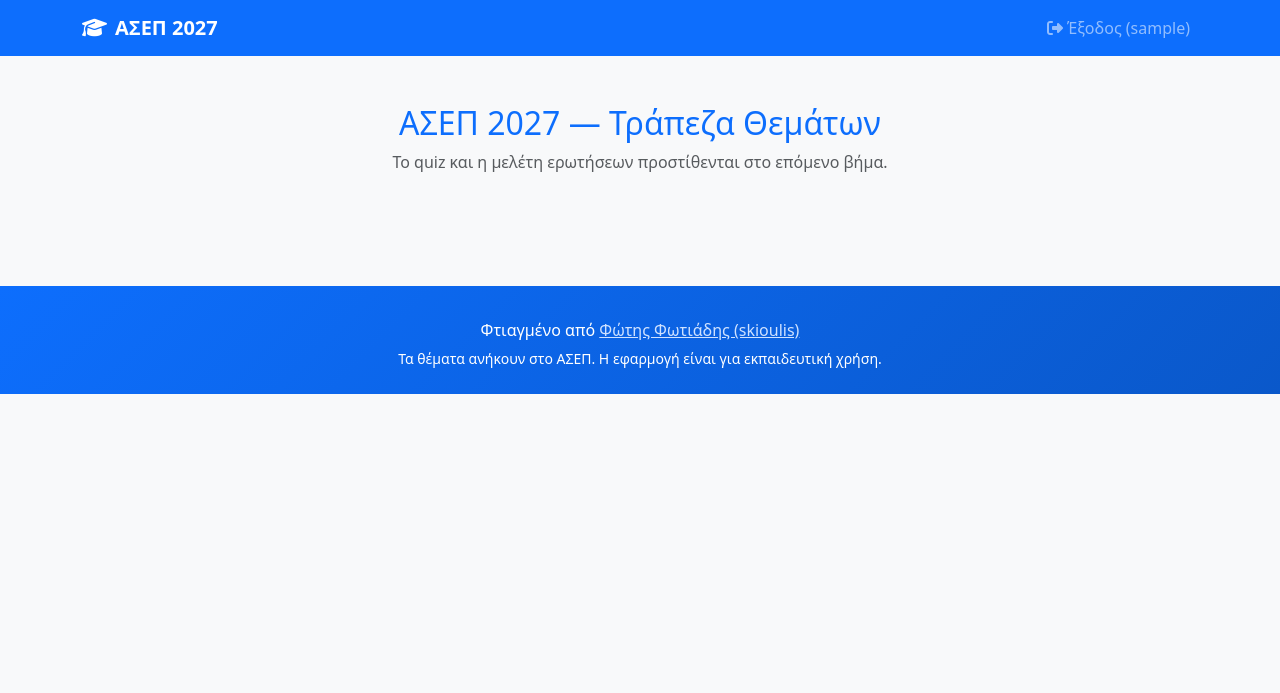
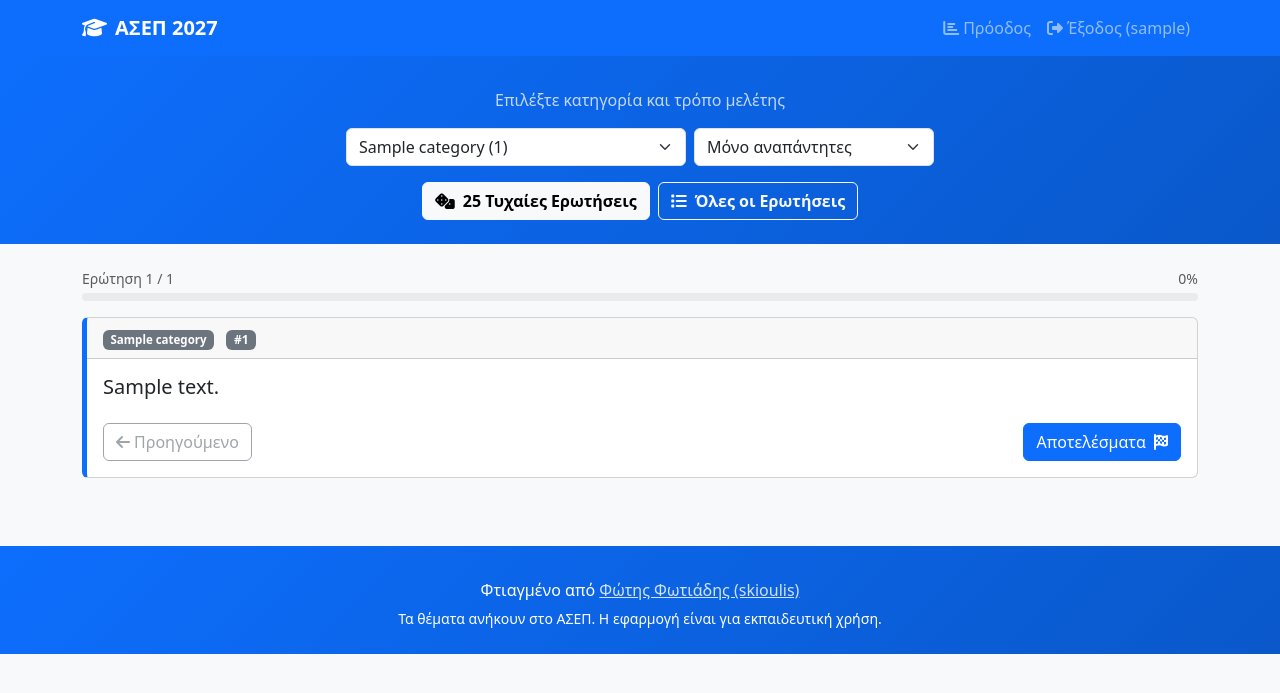
Before and after one commit to Skioulis/ASEP-2027, a Flask app: a page that uses templates/base.html in a window 1280 px wide. Shown: the top 693 px of the page. Run offline with Flask 3, Linux system fonts and the light colour scheme; a user stored in the database is signed in; tables that the repository leaves empty hold one stand-in row (values such as "Sample post").

Commit message:
Add quiz and browse frontend with progress page
Co-Authored-By: Claude Opus 5.5 <noreply@anthropic.com>

```diff
--- /dev/null
+++ b/static/app.js
@@ -0,0 +1,469 @@
+'use strict';
+
+// Quiz + browse UI. Ported from the static site; questions now come from the
+// JSON API, and answers are recorded for logged-in users.
+
+// ── Category colour map ───────────────────────────────────────────────────────
+const CATEGORY_COLORS = {
+  'Διοικητικό Δίκαιο':                                                      'bg-success',
+  'Συνταγματικό Δίκαιο':                                                    'bg-primary',
+  'Οικονομικές Επιστήμες':                                                  'bg-warning text-dark',
+  'Πληροφορική και Ψηφιακή Διακυβέρνηση':                                   'bg-dark',
+  'Ευρωπαϊκοί Θεσμοί και Δίκαιο':                                          'bg-danger',
+  'Διοίκηση Ανθρώπινου Δυναμικού':                                          'bg-info text-dark',
+  'Σύγχρονη Ιστορία της Ελλάδος (1875-σήμερα)':                            'bg-secondary',
+  'Κώδικας Κατάστασης Πολιτικών Διοικητικών Υπαλλήλων και Υπαλλήλων Ν.Π.Δ.Δ.': 'bg-secondary',
+  'Διοίκηση Επιχειρήσεων και Οργανισμών':                                   'bg-primary',
+  'Κώδικας συμπεριφοράς δημοσίων Υπαλλήλων':                               'bg-success',
+  'Γενικός Κανονισμός για την Προστασία των Δεδομένων (GDPR)':              'bg-danger',
+};
+const LETTERS = ['α', 'β', 'γ', 'δ'];
+const QUIZ_SIZE = 25;
+const LOGGED_IN = document.body.dataset.auth === '1';
+const CSRF_TOKEN = document.querySelector('meta[name="csrf-token"]').content;
+
+function categoryBadge(name) {
+  const cls = CATEGORY_COLORS[name] || 'bg-secondary';
+  return `<span class="badge badge-category ${cls} me-1">${escHtml(name)}</span>`;
+}
+
+// ── State ─────────────────────────────────────────────────────────────────────
+let catBySlug = {};       // slug → { slug, name, count }
+
+// Quiz state
+let quizSet = [];
+let quizIndex = 0;
+let quizAnswers = {};     // question id → chosen option index
+
+// Browse state
+let browse = { page: 1, pages: 1, total: 0, items: [] };
+let browseChoice = {};    // question id → chosen index, or -1 when only revealed
+
+// ── DOM refs ──────────────────────────────────────────────────────────────────
+const elLoading        = document.getElementById('loading');
+const elWelcome        = document.getElementById('welcome');
+const elMessage        = document.getElementById('messageBox');
+const elQuiz           = document.getElementById('quizContainer');
+const elBrowse         = document.getElementById('browseContainer');
+const elBrowseQ        = document.getElementById('browseQuestions');
+const elPagination     = document.getElementById('pagination');
+const elCategoryFilter = document.getElementById('categoryFilter');
+const elPoolFilter     = document.getElementById('poolFilter');   // only when logged in
+const btnQuiz          = document.getElementById('btnQuiz');
+const btnBrowse        = document.getElementById('btnBrowse');
+
+// ── API helpers ───────────────────────────────────────────────────────────────
+async function api(path, options = {}) {
+  const res = await fetch(path, { credentials: 'same-origin', ...options });
+  const body = await res.json().catch(() => ({}));
+  if (!res.ok) throw new Error(body.error || `HTTP ${res.status}`);
+  return body;
+}
+
+function recordAttempt(q, chosen, mode) {
+  if (!LOGGED_IN) return;
+  api('/api/attempts', {
+    method: 'POST',
+    headers: { 'Content-Type': 'application/json', 'X-CSRFToken': CSRF_TOKEN },
+    body: JSON.stringify({ question_id: q.id, chosen, mode }),
+  }).catch(err => console.warn('Η απάντηση δεν αποθηκεύτηκε:', err.message));
+}
+
+function toQuestion(item) {
+  const cat = catBySlug[item.category];
+  return { id: item.id, n: item.n, question: item.q, answers: item.a,
+           correct: item.c, category: cat ? cat.name : item.category };
+}
+
+function selectedParams(extra = {}) {
+  const params = new URLSearchParams(extra);
+  if (elCategoryFilter.value) params.set('category', elCategoryFilter.value);
+  return params;
+}
+
+// ── Boot ──────────────────────────────────────────────────────────────────────
+async function init() {
+  showSection('loading');
+  let categories;
+  try {
+    categories = await api('/api/categories');
+  } catch (e) {
+    showSection('welcome');
+    showMessage(`Αδυναμία φόρτωσης κατηγοριών: ${escHtml(e.message)}`);
+    return;
+  }
+  categories.forEach(c => { catBySlug[c.slug] = c; });
+  populateCategoryFilter(categories);
+
+  // Deep links from the stats page, e.g. /?category=x&pool=wrong&start=quiz
+  const params = new URLSearchParams(window.location.search);
+  if (catBySlug[params.get('category')]) elCategoryFilter.value = params.get('category');
+  if (elPoolFilter && ['all', 'unseen', 'wrong'].includes(params.get('pool'))) {
+    elPoolFilter.value = params.get('pool');
+  }
+  showSection('welcome');
+  if (params.get('start') === 'quiz') startQuiz();
+  else if (params.get('start') === 'browse') startBrowse(1);
+}
+
+function populateCategoryFilter(categories) {
+  categories
+    .slice()
+    .sort((a, b) => a.name.localeCompare(b.name, 'el'))
+    .forEach(c => {
+      const opt = document.createElement('option');
+      opt.value = c.slug;
+      opt.textContent = `${c.name} (${c.count})`;
+      elCategoryFilter.appendChild(opt);
+    });
+}
+
+// ── Section visibility & messages ─────────────────────────────────────────────
+function showSection(name) {
+  elLoading.classList.toggle('d-none', name !== 'loading');
+  elWelcome.classList.toggle('d-none', name !== 'welcome');
+  elQuiz.classList.toggle('d-none', name !== 'quiz');
+  elBrowse.classList.toggle('d-none', name !== 'browse');
+  if (name !== 'welcome') elMessage.innerHTML = '';
+}
+
+function showMessage(html, kind = 'danger') {
+  elMessage.innerHTML = `<div class="alert alert-${kind}">${html}</div>`;
+}
+
+// ── QUIZ MODE ─────────────────────────────────────────────────────────────────
+async function startQuiz() {
+  const pool = elPoolFilter ? elPoolFilter.value : 'all';
+  showSection('loading');
+  let data;
+  try {
+    data = await api('/api/quiz?' + selectedParams({ size: QUIZ_SIZE, pool }));
+  } catch (e) {
+    showSection('welcome');
+    showMessage(`Αδυναμία φόρτωσης quiz: ${escHtml(e.message)}`);
+    return;
+  }
+  if (data.items.length === 0) {
+    showSection('welcome');
+    const empty = {
+      wrong: 'Δεν υπάρχουν ερωτήσεις που απαντήσατε λάθος εδώ. Μπράβο!',
+      unseen: 'Έχετε ήδη απαντήσει όλες τις ερωτήσεις εδώ.',
+      all: 'Δεν βρέθηκαν ερωτήσεις για αυτή την κατηγορία.',
+    };
+    showMessage(empty[data.pool] || empty.all, 'info');
+    return;
+  }
+  quizSet = data.items.map(toQuestion);
+  quizIndex = 0;
+  quizAnswers = {};
+  showSection('quiz');
+  renderQuizQuestion();
+}
+
+function renderQuizQuestion() {
+  const total = quizSet.length;
+  const q = quizSet[quizIndex];
+  const chosen = quizAnswers[q.id];
+  const answered = chosen !== undefined;
+  const pct = Math.round(((quizIndex + (answered ? 1 : 0)) / total) * 100);
+
+  const optionsHtml = q.answers.map((text, i) => {
+    let cls = 'quiz-option';
+    if (answered && i === q.correct) cls += ' correct';
+    else if (answered && i === chosen) cls += ' wrong';
+    return `<button class="${cls}" ${answered ? 'disabled' : ''} onclick="chooseAnswer(${i})">
+      <strong>${LETTERS[i]}.</strong> ${escHtml(text)}
+    </button>`;
+  }).join('');
+
+  let feedbackHtml = '';
+  if (answered) {
+    const correct = chosen === q.correct;
+    feedbackHtml = `<div class="alert ${correct ? 'alert-success' : 'alert-danger'} mt-3 mb-0">
+      ${correct
+        ? '<i class="fas fa-check-circle me-2"></i>Σωστά!'
+        : `<i class="fas fa-times-circle me-2"></i>Λάθος! Σωστή απάντηση: <strong>${LETTERS[q.correct]}</strong>`}
+    </div>`;
+  }
+
+  const isLast = quizIndex === total - 1;
+  elQuiz.innerHTML = `
+    <div class="mb-3">
+      <div class="d-flex justify-content-between align-items-center mb-1">
+        <small class="text-muted">Ερώτηση ${quizIndex + 1} / ${total}</small>
+        <small class="text-muted">${pct}%</small>
+      </div>
+      <div class="progress progress-bar-quiz">
+        <div class="progress-bar" style="width:${pct}%"></div>
+      </div>
+    </div>
+    <div class="card question-card">
+      <div class="card-header">${categoryBadge(q.category)}
+        <span class="badge bg-secondary ms-1">#${q.n}</span>
+      </div>
+      <div class="card-body">
+        <h5 class="card-title mb-4 qtext">${escHtml(q.question)}</h5>
+        ${optionsHtml}
+        ${feedbackHtml}
+        <div class="d-flex justify-content-between mt-4">
+          <button class="btn btn-outline-secondary" onclick="quizNav(-1)" ${quizIndex === 0 ? 'disabled' : ''}>
+            <i class="fas fa-arrow-left me-1"></i>Προηγούμενο
+          </button>
+          <button class="btn btn-primary" onclick="quizNav(1)">
+            ${isLast
+              ? 'Αποτελέσματα <i class="fas fa-flag-checkered ms-1"></i>'
+              : 'Επόμενο <i class="fas fa-arrow-right ms-1"></i>'}
+          </button>
+        </div>
+      </div>
+    </div>`;
+}
+
+function chooseAnswer(i) {
+  const q = quizSet[quizIndex];
+  if (quizAnswers[q.id] !== undefined) return;
+  quizAnswers[q.id] = i;
+  recordAttempt(q, i, 'quiz');
+  renderQuizQuestion();
+}
+
+function quizNav(dir) {
+  const next = quizIndex + dir;
+  if (next < 0) return;
+  if (next >= quizSet.length) { renderQuizResults(); return; }
+  quizIndex = next;
+  renderQuizQuestion();
+}
+
+function renderQuizResults() {
+  const total = quizSet.length;
+  const correct = quizSet.filter(q => quizAnswers[q.id] === q.correct).length;
+  const pct = Math.round((correct / total) * 100);
+  const color = pct >= 80 ? '#198754' : pct >= 60 ? '#0d6efd' : pct >= 40 ? '#fd7e14' : '#dc3545';
+
+  const reviewRows = quizSet.map((q, i) => {
+    const chosen = quizAnswers[q.id];
+    const icon = chosen === undefined
+      ? '<i class="fas fa-minus text-muted"></i>'
+      : chosen === q.correct
+        ? '<i class="fas fa-check text-success"></i>'
+        : '<i class="fas fa-times text-danger"></i>';
+    return `<tr>
+      <td>${i + 1}</td>
+      <td>${escHtml(q.question.substring(0, 70))}${q.question.length > 70 ? '…' : ''}</td>
+      <td>${chosen === undefined ? '—' : LETTERS[chosen]}</td>
+      <td>${LETTERS[q.correct]}</td>
+      <td class="text-center">${icon}</td>
+    </tr>`;
+  }).join('');
+
+  elQuiz.innerHTML = `
+    <div class="card mb-4">
+      <div class="card-header bg-primary text-white">
+        <h5 class="mb-0"><i class="fas fa-trophy me-2"></i>Αποτελέσματα Quiz</h5>
+      </div>
+      <div class="card-body text-center py-4">
+        <div class="score-circle" style="border-color:${color}; color:${color};">
+          <div>${correct}/${total}</div>
+          <div style="font-size:1rem;font-weight:400">${pct}%</div>
+        </div>
+        <div class="progress mb-4" style="height:14px; max-width:400px; margin:0 auto;">
+          <div class="progress-bar" style="width:${pct}%; background:${color}"></div>
+        </div>
+        <div class="d-flex gap-2 justify-content-center flex-wrap">
+          <button class="btn btn-primary" onclick="startQuiz()"><i class="fas fa-redo me-2"></i>Νέο Quiz</button>
+          <button class="btn btn-outline-secondary" onclick="renderReview()"><i class="fas fa-search me-2"></i>Ανασκόπηση Απαντήσεων</button>
+          ${LOGGED_IN ? '<a class="btn btn-outline-success" href="/stats"><i class="fas fa-chart-bar me-2"></i>Η πρόοδός μου</a>' : ''}
+        </div>
+      </div>
+    </div>
+    <div class="card">
+      <div class="card-header"><strong>Σύνοψη</strong></div>
+      <div class="table-responsive">
+        <table class="table table-sm table-hover mb-0">
+          <thead class="table-light">
+            <tr><th>#</th><th>Ερώτηση</th><th>Απάντησα</th><th>Σωστή</th><th></th></tr>
+          </thead>
+          <tbody>${reviewRows}</tbody>
+        </table>
+      </div>
+    </div>`;
+}
+
+function renderReview() {
+  const html = quizSet.map((q, i) => {
+    const chosen = quizAnswers[q.id];
+    const opts = q.answers.map((text, k) => {
+      let cls = 'list-group-item';
+      if (k === q.correct) cls += ' list-group-item-success';
+      else if (k === chosen) cls += ' list-group-item-danger';
+      return `<div class="${cls}">
+        <strong>${LETTERS[k]}.</strong> ${escHtml(text)}
+        ${k === q.correct ? '<i class="fas fa-check ms-2 text-success"></i>' : ''}
+        ${k === chosen && k !== q.correct ? '<i class="fas fa-times ms-2 text-danger"></i>' : ''}
+      </div>`;
+    }).join('');
+    const badge = chosen === q.correct
+      ? '<span class="badge bg-success ms-2">Σωστή</span>'
+      : chosen === undefined
+        ? '<span class="badge bg-secondary ms-2">Αναπάντητη</span>'
+        : '<span class="badge bg-danger ms-2">Λάθος</span>';
+    return `<div class="card question-card mb-3">
+      <div class="card-header d-flex align-items-center flex-wrap gap-1">
+        ${categoryBadge(q.category)}
+        <span class="badge bg-secondary">#${q.n}</span>
+        <span class="badge bg-light text-dark">Ερ. ${i + 1}</span>
+        ${badge}
+      </div>
+      <div class="card-body">
+        <h6 class="card-title qtext">${escHtml(q.question)}</h6>
+        <div class="list-group mt-2">${opts}</div>
+      </div>
+    </div>`;
+  }).join('');
+
+  elQuiz.innerHTML = `
+    <div class="d-flex justify-content-between align-items-center mb-3 flex-wrap gap-2">
+      <h5 class="mb-0">Ανασκόπηση Απαντήσεων</h5>
+      <div class="d-flex gap-2">
+        <button class="btn btn-sm btn-outline-secondary" onclick="renderQuizResults()">
+          <i class="fas fa-arrow-left me-1"></i>Πίσω στα Αποτελέσματα
+        </button>
+        <button class="btn btn-sm btn-primary" onclick="startQuiz()"><i class="fas fa-redo me-1"></i>Νέο Quiz</button>
+      </div>
+    </div>
+    ${html}`;
+}
+
+// ── BROWSE MODE ───────────────────────────────────────────────────────────────
+async function startBrowse(page) {
+  showSection('loading');
+  let data;
+  try {
+    data = await api('/api/questions?' + selectedParams({ page }));
+  } catch (e) {
+    showSection('welcome');
+    showMessage(`Αδυναμία φόρτωσης ερωτήσεων: ${escHtml(e.message)}`);
+    return;
+  }
+  browse = { page: data.page, pages: data.pages, total: data.total, items: data.items.map(toQuestion) };
+  browseChoice = {};
+  showSection('browse');
+  elBrowseQ.innerHTML = `<p class="text-muted small">${data.total} ερωτήσεις — σελίδα ${data.page} / ${data.pages}</p>`
+    + browse.items.map(browseCard).join('');
+  renderPagination();
+  window.scrollTo({ top: 0, behavior: 'smooth' });
+}
+
+function browseCard(q) {
+  const choice = browseChoice[q.id];
+  const done = choice !== undefined;
+  const opts = q.answers.map((text, i) => {
+    let cls = 'answer-btn btn w-100 mb-1 text-start';
+    if (done && i === q.correct) cls += choice === -1 ? ' revealed' : ' correct';
+    else if (done && i === choice) cls += ' wrong';
+    return `<button class="${cls}" ${done ? 'disabled' : ''} onclick="browseAnswer('${q.id}', ${i})">
+      <strong>${LETTERS[i]}.</strong> ${escHtml(text)}
+      ${done && i === q.correct ? '<i class="fas fa-check ms-2"></i>' : ''}
+    </button>`;
+  }).join('');
+
+  let status = '';
+  if (choice === -1) status = '<span class="badge bg-success ms-auto"><i class="fas fa-eye me-1"></i>Αποκαλύφθηκε</span>';
+  else if (done && choice === q.correct) status = '<span class="badge bg-success ms-auto"><i class="fas fa-check me-1"></i>Σωστά</span>';
+  else if (done) status = '<span class="badge bg-danger ms-auto"><i class="fas fa-times me-1"></i>Λάθος</span>';
+
+  return `<div class="card question-card" id="bq-${q.id}">
+    <div class="card-header d-flex align-items-center flex-wrap gap-1">
+      ${categoryBadge(q.category)}
+      <span class="badge bg-secondary">#${q.n}</span>
+      ${status}
+    </div>
+    <div class="card-body">
+      <h6 class="card-title mb-3 qtext">${escHtml(q.question)}</h6>
+      <div>${opts}</div>
+      ${done ? '' : `<button class="btn btn-sm btn-outline-primary mt-2" onclick="browseAnswer('${q.id}', -1)">
+          <i class="fas fa-eye me-1"></i>Εμφάνιση σωστής απάντησης</button>`}
+    </div>
+  </div>`;
+}
+
+// i = chosen option index, or -1 to just reveal the answer (not recorded).
+function browseAnswer(qId, i) {
+  const q = browse.items.find(x => x.id === qId);
+  if (!q || browseChoice[qId] !== undefined) return;
+  browseChoice[qId] = i;
+  if (i >= 0) recordAttempt(q, i, 'browse');
+  document.getElementById(`bq-${qId}`).outerHTML = browseCard(q);
+}
+
+function renderPagination() {
+  const { page, pages } = browse;
+  if (pages <= 1) { elPagination.innerHTML = ''; return; }
+
+  const maxVisible = 5;
+  let start = Math.max(1, page - Math.floor(maxVisible / 2));
+  const end = Math.min(pages, start + maxVisible - 1);
+  if (end - start + 1 < maxVisible) start = Math.max(1, end - maxVisible + 1);
+
+  let html = '<ul class="pagination flex-wrap">';
+  html += pageItem('&laquo;', page - 1, page === 1);
+  if (start > 1) {
+    html += pageItem('1', 1);
+    if (start > 2) html += '<li class="page-item disabled"><span class="page-link">…</span></li>';
+  }
+  for (let i = start; i <= end; i++) html += pageItem(i, i, false, i === page);
+  if (end < pages) {
+    if (end < pages - 1) html += '<li class="page-item disabled"><span class="page-link">…</span></li>';
+    html += pageItem(pages, pages);
+  }
+  html += pageItem('&raquo;', page + 1, page === pages);
+  html += '</ul>';
+
+  elPagination.innerHTML = html;
+  elPagination.querySelectorAll('.page-link[data-page]').forEach(el => {
+    el.addEventListener('click', e => {
+      e.preventDefault();
+      const p = parseInt(el.dataset.page, 10);
+      if (!isNaN(p) && p >= 1 && p <= pages) startBrowse(p);
+    });
+  });
+}
+
+function pageItem(label, page, disabled = false, active = false) {
+  const cls = `page-item${disabled ? ' disabled' : ''}${active ? ' active' : ''}`;
+  return `<li class="${cls}"><a class="page-link" href="#" data-page="${page}">${label}</a></li>`;
+}
+
+// ── Helpers ───────────────────────────────────────────────────────────────────
+function escHtml(str) {
+  return String(str)
+    .replace(/&/g, '&amp;')
+    .replace(/</g, '&lt;')
+    .replace(/>/g, '&gt;')
+    .replace(/"/g, '&quot;');
+}
+
+// ── Event listeners ───────────────────────────────────────────────────────────
+btnQuiz.addEventListener('click', startQuiz);
+btnBrowse.addEventListener('click', () => startBrowse(1));
+elCategoryFilter.addEventListener('change', () => {
+  // If a mode is already active, restart it with the new filter
+  if (!elQuiz.classList.contains('d-none')) startQuiz();
+  else if (!elBrowse.classList.contains('d-none')) startBrowse(1);
+});
+if (elPoolFilter) {
+  elPoolFilter.addEventListener('change', () => {
+    if (!elQuiz.classList.contains('d-none')) startQuiz();
+  });
+}
+
+// Expose for inline onclick handlers
+window.chooseAnswer      = chooseAnswer;
+window.quizNav           = quizNav;
+window.startQuiz         = startQuiz;
+window.renderReview      = renderReview;
+window.renderQuizResults = renderQuizResults;
+window.browseAnswer      = browseAnswer;
+
+init();
--- a/templates/base.html
+++ b/templates/base.html
@@ -18,6 +18,7 @@
     </a>
     <ul class="navbar-nav ms-auto align-items-center flex-wrap">
       {% if current_user.is_authenticated %}
+        <li class="nav-item"><a class="nav-link" href="{{ url_for('main.stats') }}"><i class="fas fa-chart-bar me-1"></i>Πρόοδος</a></li>
         <li class="nav-item">
           <form method="post" action="{{ url_for('auth.logout') }}" class="d-inline">
             <input type="hidden" name="csrf_token" value="{{ csrf_token() }}">
--- a/templates/index.html
+++ b/templates/index.html
@@ -1,7 +1,79 @@
 {% extends "base.html" %}
 {% block content %}
-<div class="container py-5 text-center">
-  <h2 class="text-primary">ΑΣΕΠ 2027 — Τράπεζα Θεμάτων</h2>
-  <p class="text-muted">Το quiz και η μελέτη ερωτήσεων προστίθενται στο επόμενο βήμα.</p>
+<div class="hero">
+  <div class="container d-flex flex-column align-items-center text-center">
+    <p class="mb-3 opacity-75">Επιλέξτε κατηγορία και τρόπο μελέτης</p>
+
+    <div class="mb-3 w-100 d-flex flex-wrap justify-content-center gap-2">
+      <select id="categoryFilter" class="form-select">
+        <option value="">Όλες οι κατηγορίες</option>
+      </select>
+      {% if current_user.is_authenticated %}
+      <select id="poolFilter" class="form-select">
+        <option value="all">Όλες οι ερωτήσεις</option>
+        <option value="unseen">Μόνο αναπάντητες</option>
+        <option value="wrong">Μόνο όσες έκανα λάθος</option>
+      </select>
+      {% endif %}
+    </div>
+
+    <div class="d-flex flex-wrap justify-content-center gap-2">
+      <button id="btnQuiz" class="btn btn-light fw-semibold">
+        <i class="fas fa-dice me-2"></i>25 Τυχαίες Ερωτήσεις
+      </button>
+      <button id="btnBrowse" class="btn btn-outline-light fw-semibold">
+        <i class="fas fa-list me-2"></i>Όλες οι Ερωτήσεις
+      </button>
+    </div>
+  </div>
+</div>
+
+<div class="container mt-4">
+  <div id="messageBox"></div>
+
+  <div id="loading" class="text-center py-5 d-none">
+    <div class="spinner-border text-primary" role="status"></div>
+    <p class="mt-2 text-muted">Φόρτωση ερωτήσεων…</p>
+  </div>
+
+  <div id="welcome">
+    {% if not current_user.is_authenticated %}
+    <div class="alert alert-info text-center">
+      <i class="fas fa-info-circle me-1"></i>
+      <a href="{{ url_for('auth.register') }}">Κάντε εγγραφή</a> ή <a href="{{ url_for('auth.login') }}">συνδεθείτε</a>
+      για να αποθηκεύεται η πρόοδός σας.
+    </div>
+    {% endif %}
+    <div class="row g-4 justify-content-center">
+      <div class="col-md-5">
+        <div class="card mode-card h-100 text-center p-3" onclick="document.getElementById('btnQuiz').click()">
+          <div class="card-body">
+            <i class="fas fa-dice fa-3x text-primary mb-3"></i>
+            <h5 class="card-title">Quiz Mode</h5>
+            <p class="card-text text-muted">25 τυχαίες ερωτήσεις. Απαντήστε και δείτε το σκορ σας.</p>
+          </div>
+        </div>
+      </div>
+      <div class="col-md-5">
+        <div class="card mode-card h-100 text-center p-3" onclick="document.getElementById('btnBrowse').click()">
+          <div class="card-body">
+            <i class="fas fa-book-open fa-3x text-success mb-3"></i>
+            <h5 class="card-title">Μελέτη</h5>
+            <p class="card-text text-muted">Περιηγηθείτε σε όλες τις ερωτήσεις και ελέγξτε τις απαντήσεις σας.</p>
+          </div>
+        </div>
+      </div>
+    </div>
+  </div>
+
+  <div id="quizContainer" class="d-none"></div>
+
+  <div id="browseContainer" class="d-none">
+    <div id="browseQuestions"></div>
+    <div id="pagination" class="d-flex justify-content-center mt-4"></div>
+  </div>
 </div>
 {% endblock %}
+{% block scripts %}
+<script src="{{ url_for('static', filename='app.js') }}"></script>
+{% endblock %}
--- a/views/main.py
+++ b/views/main.py
@@ -3,6 +3,9 @@
 from __future__ import annotations
 
 from flask import Blueprint, render_template
+from flask_login import current_user, login_required
+
+from stats import category_stats, totals
 
 bp = Blueprint("main", __name__)
 
@@ -10,3 +13,10 @@ bp = Blueprint("main", __name__)
 @bp.get("/")
 def index():
     return render_template("index.html")
+
+
+@bp.get("/stats")
+@login_required
+def stats():
+    rows = category_stats(current_user.id)
+    return render_template("stats.html", rows=rows, total=totals(rows))
```
Also changed, not shown: templates/stats.html (added, +48 -0 lines), tests/test_pages.py (added, +38 -0 lines), .claude/launch.json (added).
